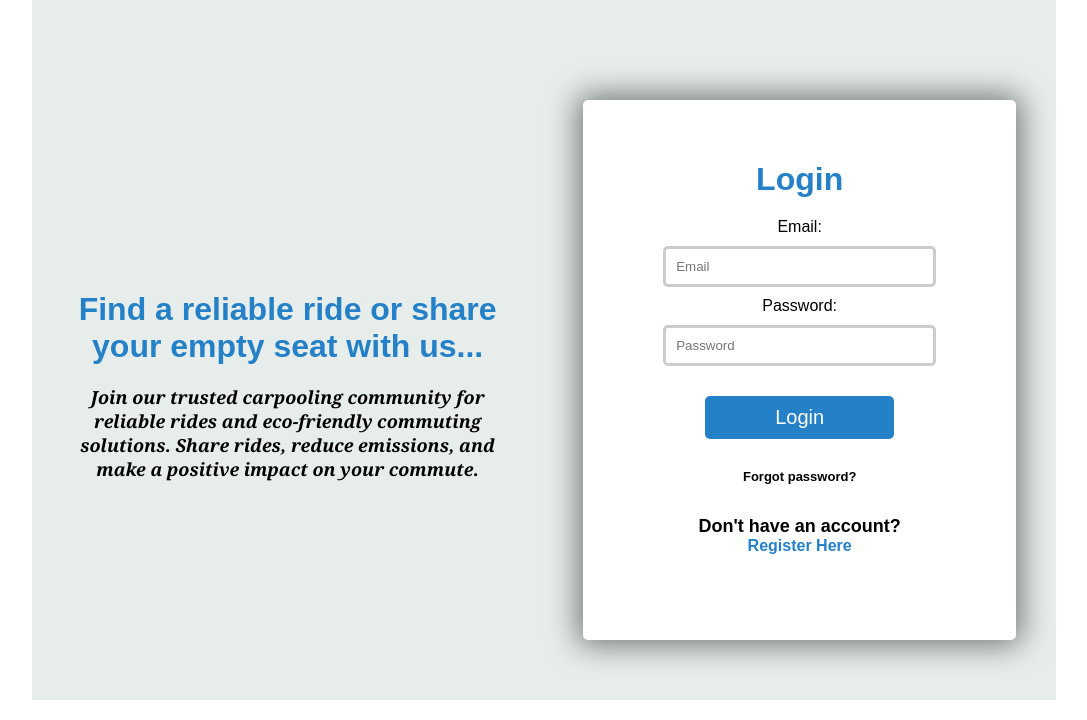
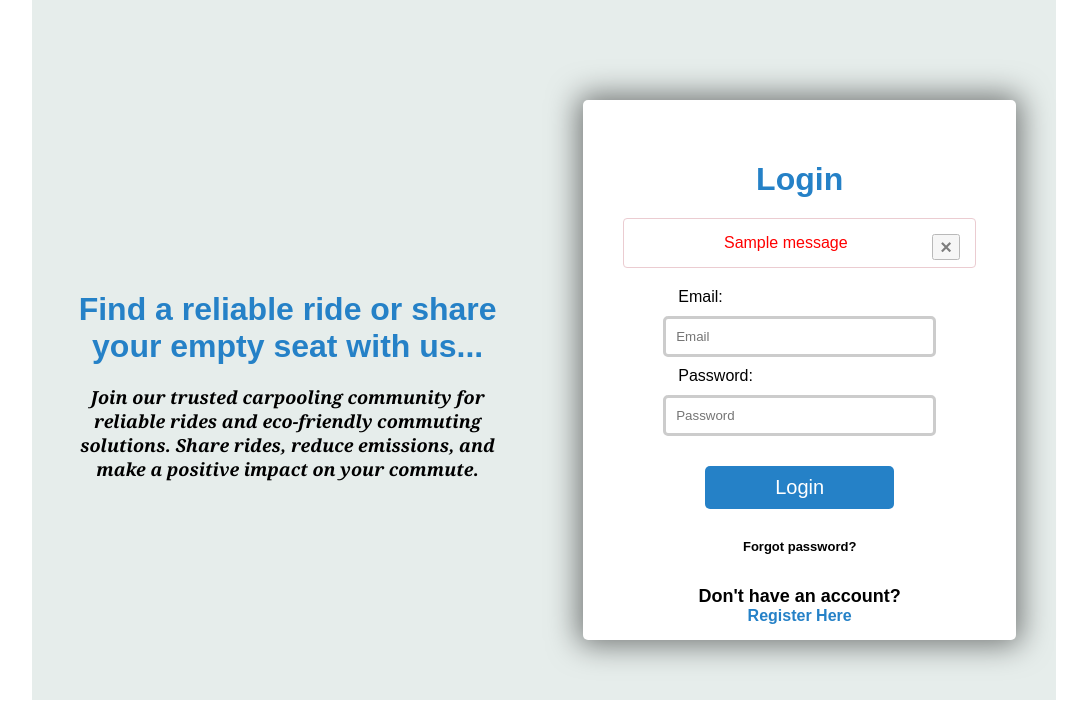
Before and after one commit to rajasekharanap/ON-MY-WAY, a Django app: page /login/ in a window 1280 px wide. Shown: the part 80-800 px from the top of the page, without its empty margins (96-1183 px from the left). Run offline with Django 4.2, Linux system fonts and the light colour scheme; tables that the repository leaves empty hold one stand-in row (values such as "Sample post"); one stand-in notice (Sample message) is shown.

Commit message:
Successful Registration and Login

```diff
--- a/onmyway/static/css/otherpages.css
+++ b/onmyway/static/css/otherpages.css
@@ -70,14 +70,14 @@
   }
 
   .working_half1 {
-    width: 60%;
+    width: 50%;
     display: flex;
     justify-content: center;
     align-items: center;
   }
 
   .working_half2 {
-    width: 40%;
+    width: 50%;
     display: flex;
     justify-content: center;
     align-content: center;
--- a/onmyway/static/css/users.css
+++ b/onmyway/static/css/users.css
@@ -130,6 +130,27 @@
     background-color: white;
   }
 
+  .login_alert {
+    padding: 15px;
+    margin-bottom: 20px;
+    border: 1px solid transparent;
+    border-radius: 4px;
+    color:red;
+    background-color:white;
+    border-color: #ebccd1;
+  }
+
+  .login_close_btn {
+    float: right;
+    font-size: 20px;
+    font-weight: bold;
+    line-height: 1;
+    color: #000;
+    text-shadow: 0 1px 0 #fff;
+    opacity: .5;
+    cursor: pointer;
+  }
+
   .login_row {
     display: flex;
     margin: 10px auto;
@@ -177,8 +198,9 @@
   }
 
   .login_label {
-    display: block;
+    display: flex;
     margin-bottom: 10px;
+    margin-left: 55px;
   }
 
   .login_input {
--- a/onmyway/templates/users/login.html
+++ b/onmyway/templates/users/login.html
@@ -14,6 +14,11 @@
     <div class="login_containerright">
       <div class="login_loginform">
         <h1 class="login_heading">Login</h1>
+        {% for message in messages %}
+        <div class="login_alert alert-{{ messages.tags }}">{{ message }}
+          <button class="login_close_btn" aria-label="Close">×</button>
+        </div>
+        {% endfor %}
         <form action="{% url 'user_login' %}" method="post">
           {% csrf_token %}
           <label class="login_label" for="email" >Email:</label>
@@ -28,4 +33,20 @@
       <h1 class="login_register"><a href="/register/">Register Here</a></h1>
     </div>
 </div>
+
+<script>
+  // To close the error message
+  const closeButtons = document.querySelectorAll('.login_close_btn');
+  // Add event listener to each close button
+  closeButtons.forEach(function(btn) {
+    btn.addEventListener('click', function() {
+        // Find the parent alert div and remove it
+        const alertDiv = btn.closest('.login_alert');
+        if (alertDiv) {
+            alertDiv.parentNode.removeChild(alertDiv);
+        }
+    });
+});
+</script>
+
 {% endblock %}
--- a/onmyway/templates/users/register.html
+++ b/onmyway/templates/users/register.html
@@ -26,10 +26,6 @@
                 <label>Phone Number</label>
                 <input type="number" name="phone" id="phone" placeholder="Enter phone number" required />
             </div>
-            <!-- <div class="register_input-box">
-                <label>Birth Date</label>
-                <input type="date" placeholder="Enter birth date" required />
-            </div> -->
             <div class="register_user-box">
                 <div class="register_user-option">
                     <div class="register_user">
--- a/onmyway/users/views.py
+++ b/onmyway/users/views.py
@@ -76,19 +76,15 @@ def register(request):
 
 
 def user_login(request):
-
     if request.method == 'POST':
         email = request.POST.get('email')
         password = request.POST.get('password')
-        print(email, password)
         user = authenticate(email=email, password=password)
-        print(user)
         if user is not None:
             login(request, user)
-            messages.success(request, "Login Successful")
             return redirect('userprofile')
         else:
-            messages.success(request, "Invalid email or password. Please try again")
+            messages.error(request, "Invalid email or password. Please try again")
             return redirect('user_login')
     return render(request, 'users/login.html')
 
@@ -105,10 +101,3 @@ def forgotpassword(request):
 
 def userprofile(request):
     return render(request, 'users/userprofile.html')
-
-
- # if CustomUser.objects.filter(email=email).exists():
-        #     print('yes')
-        #     loguser = CustomUser.objects.get(email=email)
-        #     if loguser.password == password:
-        #         return redirect('userprofile')
```
